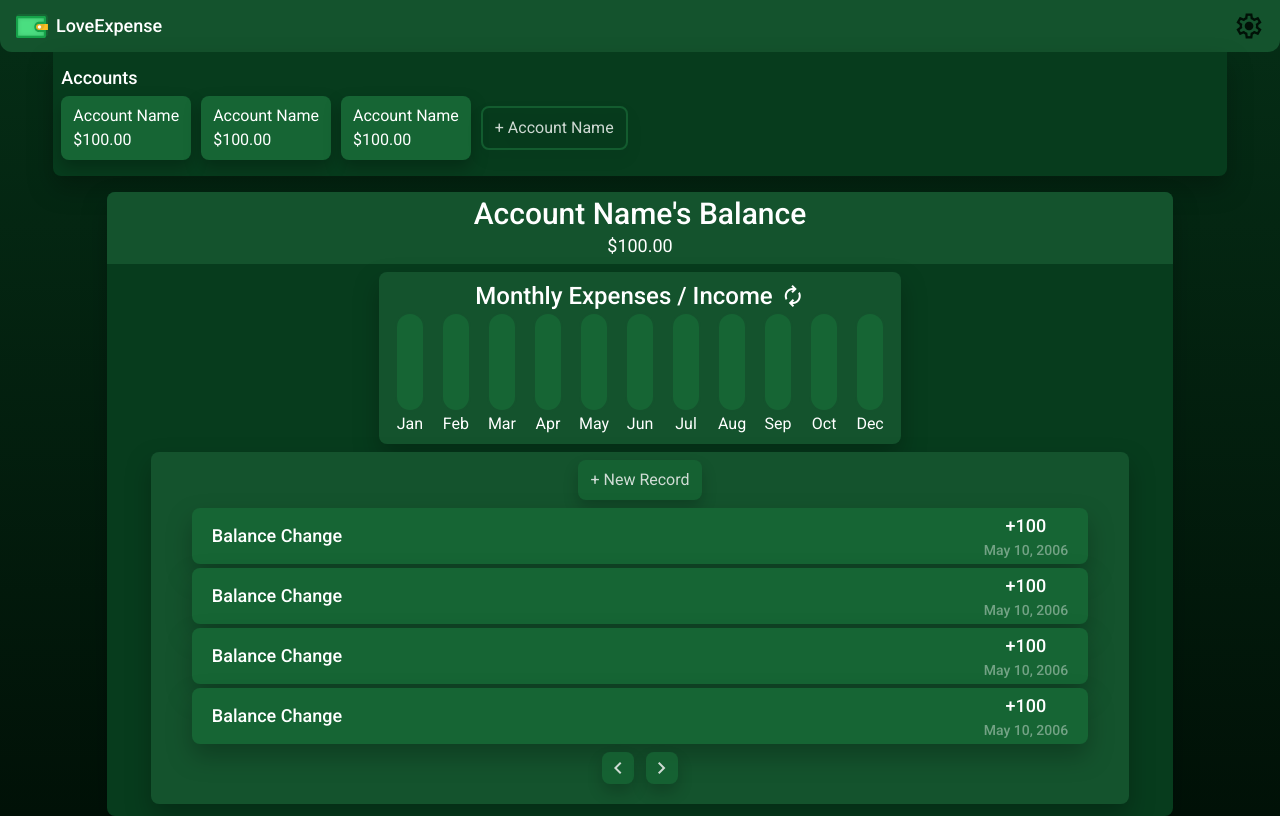
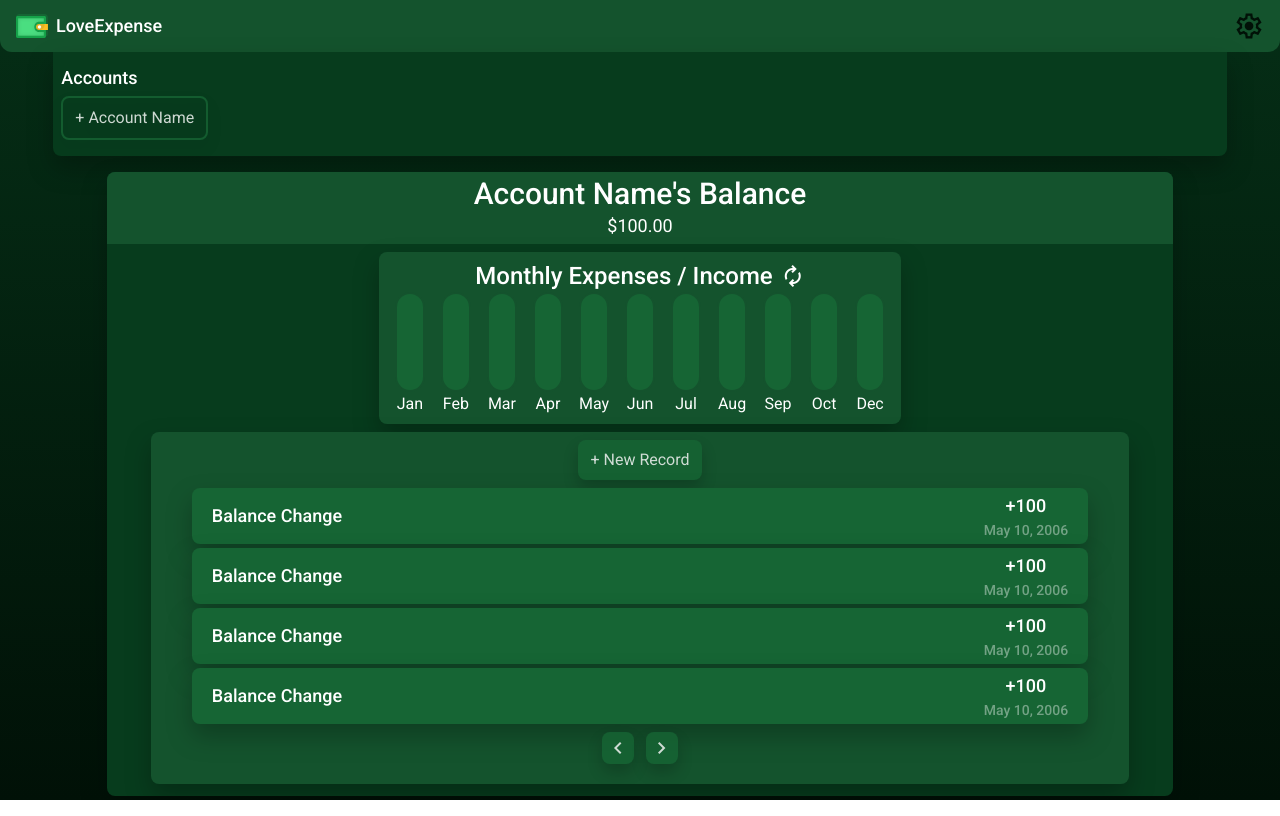
Before and after one commit to Skirbs/LoveExpense-Budget-Planner, a React (Vite) app: page / in a window 1280 px wide. Built offline with nearby package versions, Linux system fonts and the light colour scheme.

Commit message:
Account Manager UI Updates + Minor Fixes

```diff
--- a/src/components/MainComponents/Dialog/NewUserDialog.jsx
+++ b/src/components/MainComponents/Dialog/NewUserDialog.jsx
@@ -30,7 +30,7 @@ export default forwardRef(function NewUserDialog(props, ref) {
             id="new-user-name"
             className="bg-green-900 flex-1"
             type="text"
-            maxLength="24"
+            maxLength="16"
           />
         </Card>
 
--- a/src/components/MainComponents/Main/AccountManager/Account.jsx
+++ b/src/components/MainComponents/Main/AccountManager/Account.jsx
@@ -1,12 +1,12 @@
 import Button from "../../../ReusableComponents/Button";
 import Card from "../../../ReusableComponents/Card";
 
-export default function Account() {
+export default function Account({data}) {
   return (
     <li>
       <Button className="min-w-[128px] flex flex-col justify-center">
-        <p>Account Name</p>
-        <p>$100.00</p>
+        <p>{data.userName}</p>
+        <p>${data.balance.toFixed(2)}</p>
       </Button>
     </li>
   );
--- a/src/components/MainComponents/Main/AccountManager/AccountManager.jsx
+++ b/src/components/MainComponents/Main/AccountManager/AccountManager.jsx
@@ -1,15 +1,20 @@
+import {useContext} from "react";
+import {DataContext} from "../../../../store/dataContext";
+
 import Card from "../../../ReusableComponents/Card";
 import Account from "./Account";
 import AddAccount from "./AddAccount";
 
 export default function AccountManager() {
+  const dataCtx = useContext(DataContext);
+
   return (
     <Card className="bg-green-925 w-11/12 py-3 px-2 rounded-b-lg flex flex-col items-center sm:items-start">
       <h2 className="font-medium text-lg">Accounts</h2>
       <ul className="flex flex-wrap items-center justify-center sm:justify-normal py-1 gap-2.5">
-        <Account />
-        <Account />
-        <Account />
+        {dataCtx.usersData.map((data) => {
+          return <Account key={data.key} data={data} />;
+        })}
         <AddAccount />
       </ul>
     </Card>
--- a/src/components/ReusableComponents/Select.jsx
+++ b/src/components/ReusableComponents/Select.jsx
@@ -1,6 +1,6 @@
 import {forwardRef} from "react";
 
-export default forwardRef(function Select({className, children, ...props}) {
+export default forwardRef(function Select({className, children, ...props}, ref) {
   return (
     <select
       id="setting-currency"
--- a/src/store/dataContext.jsx
+++ b/src/store/dataContext.jsx
@@ -1,6 +1,6 @@
 import {useState, createContext, useReducer} from "react";
 
-export const DataContext = createContext({users: [], darkMode: true});
+export const DataContext = createContext({usersData: [], darkMode: true});
 
 function usersDataReducer(state, action) {
   let currentState = [...state];
@@ -44,7 +44,7 @@ export default function DataContextComponent({children}) {
     });
   }
 
-  const dataContextVal = {usersData, addUser, darkMode: true};
+  const dataContextVal = {usersData, addUser};
 
   return <DataContext.Provider value={dataContextVal}>{children}</DataContext.Provider>;
 }
```
